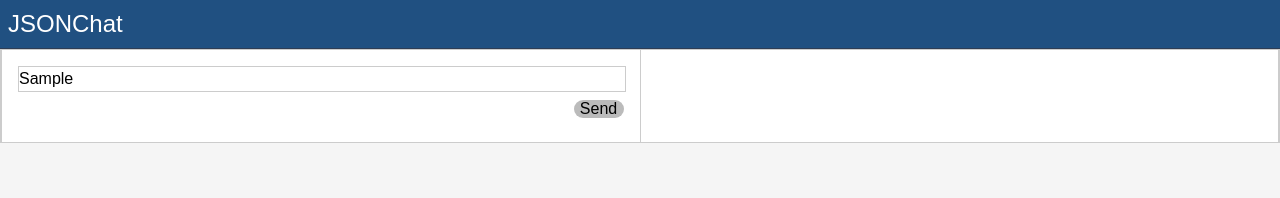
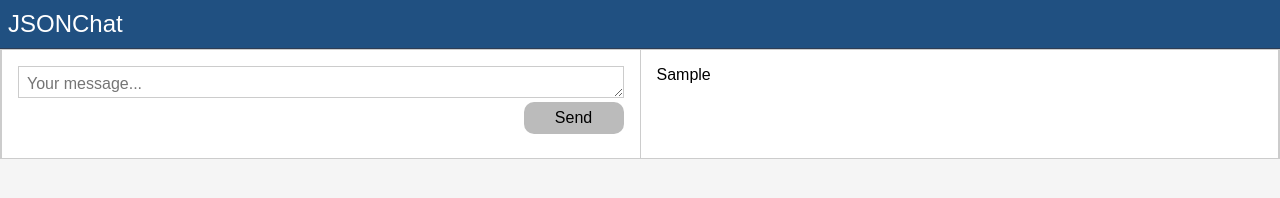
Before and after one commit to brettwsanders/JSONChat, a plain HTML site: page index.html in a window 1280 px wide. Both pictures are taken after typing "Sample" into the empty fields and a click on the input "Send". Drawn offline with Linux system fonts and the light colour scheme.

Commit message:
add textarea, handle input

```diff
--- a/index.html
+++ b/index.html
@@ -11,8 +11,15 @@
     </header>
     <main>
         <section class="chat-container">
-            <input type="text" name="message" placeholder="Your message...">
-            <input type="button" value="Send">
+            <form class="chat-form">
+                <textarea
+                    name="message"
+                    wrap="hard"
+                    placeholder="Your message..."
+                    autofocus
+                ></textarea>
+                <input type="submit" value="Send">
+            </form>
         </section>
         <section class="json-container">
         </section>
--- a/main.js
+++ b/main.js
@@ -1,9 +1,35 @@
-const $ = el => document.querySelectorAll(el);
-const button = $('.chat-container input[type="button"]')[0];
-
+const $ = el => document.querySelector(el);
 let message = '';
 
-button.addEventListener('click', event => {
-    message = $('.chat-container input[type="text"]')[0].value;
-    console.log(message);
+const addRemoveClass = (el, condition, className) => {
+   if (condition) {
+       el.classList.add(className);
+   } else {
+       el.classList.remove(className);
+   }
+};
+
+const updateTextArea = () => {
+    const textarea = $('textarea');
+    addRemoveClass(textarea, textarea.value !== '', 'dirty');
+};
+
+const isValidInput = message => {
+    return message.length > 0;
+};
+
+$('.chat-form').addEventListener('submit', event => {
+    event.preventDefault();
+    const textarea = $('textarea');
+    const message = textarea.value;
+    if (!isValidInput(message)) {
+        // show invalid input message
+        return;
+    }
+    $('.json-container').innerHTML = message;
+
+    textarea.value = '';
+    updateTextArea();
 });
+
+$('textarea').addEventListener('change', updateTextArea);
--- a/style.css
+++ b/style.css
@@ -1,5 +1,5 @@
 html, body, header, section,
-div, span, input {
+div, textarea, span, input {
     margin: 0;
     padding: 0;
     border: 0;
@@ -35,8 +35,8 @@ main {
 }
 
 section {
+    flex: 1;
     padding: 16px;
-    flex: 1;
 }
 
 input {
@@ -53,21 +53,36 @@ input {
     border-right: 1px solid #ccc;
 }
 
-input[name="message"] {
+textarea {
     width: 100%;
     border: 1px solid #ccc;
-    height: 24px;
+    height: 32px;
+    padding: 8px;
+    box-sizing: border-box;
 }
 
-input[type="button"] {
-    width: 50px;
+textarea:focus {
+    height: 64px;
+}
+
+textarea.dirty {
+    height: 64px;
+}
+
+input[type="submit"] {
+    height: 32px;
+    width: 100px;
     float: right;
     background-color: #bbb;
     text-align: center;
-    border-radius: 20px;
+    border-radius: 10px;
 }
 
-input[type="button"]:hover {
+input[type="submit"]:hover {
     background-color: #777;
     color: white;
 }
+
+input[type="submit"]:focus {
+    outline: 0;
+}
```
